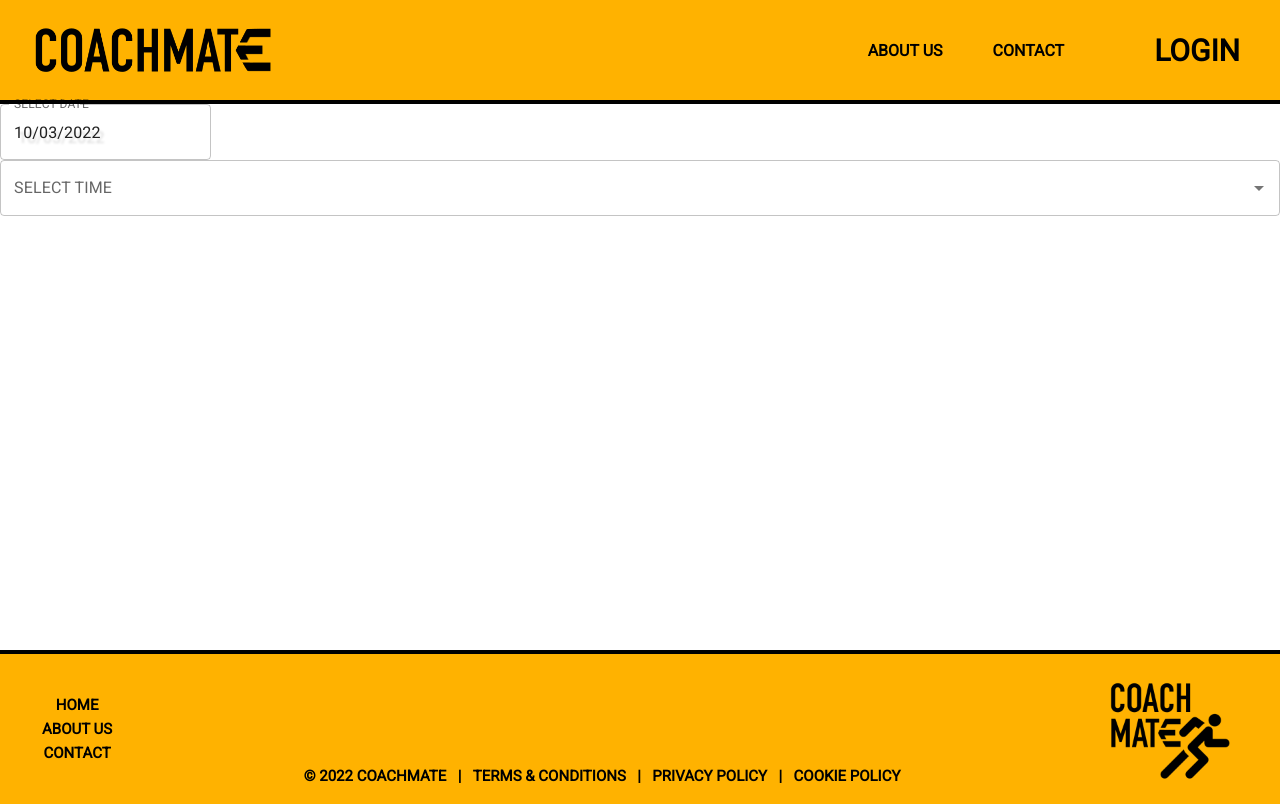
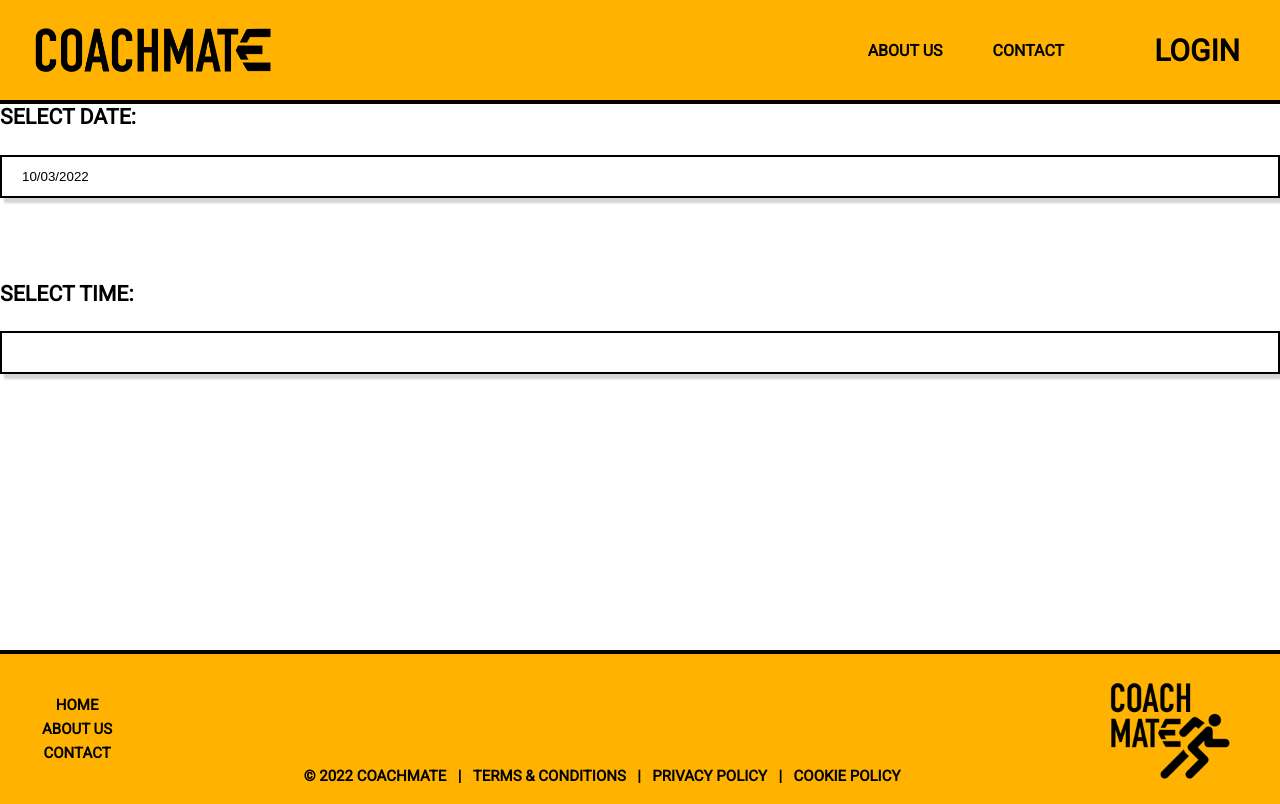
Before and after one commit to The-Collective-unimelb/CoachMate-Backend, a React (Create React App) app in the folder coachmate-frontend/: page /session-picker in a window 1280 px wide. Built offline with nearby package versions, Linux system fonts and the light colour scheme.

Commit message:
update styles

```diff
--- /dev/null
+++ b/coachmate-frontend/src/components/Booking/Session.module.css
@@ -0,0 +1,22 @@
+.box {
+  width: 100%;
+  padding: 12px 20px;
+  margin: 8px 0;
+  display: inline-block;
+  box-sizing: border-box;
+  filter: drop-shadow(4px 5px 1px #d4d4d4);
+  margin-top: 2%;
+  margin-bottom: 5%;
+}
+
+.err {
+  border: 2px solid red;
+}
+
+.valid {
+  border: 2px solid black;
+}
+
+.label {
+    font-size: 16pt;
+}
--- a/coachmate-frontend/src/components/Booking/SessionPicker.js
+++ b/coachmate-frontend/src/components/Booking/SessionPicker.js
@@ -1,10 +1,11 @@
 import { useState } from "react";
-import dayjs from "dayjs";
-import { TextField, Autocomplete } from "@mui/material";
+import { Autocomplete, Box } from "@mui/material";
 import { AdapterDayjs } from "@mui/x-date-pickers/AdapterDayjs";
 import { LocalizationProvider } from "@mui/x-date-pickers/LocalizationProvider";
 import { DatePicker } from "@mui/x-date-pickers";
-import CalendarMonthIcon from "@mui/icons-material/CalendarMonth";
+
+import dayjs from "dayjs";
+import classes from "./Session.module.css";
 
 const minDate = dayjs();
 const maxDate = dayjs().add(5, "month");
@@ -13,25 +14,28 @@ function SessionPicker(props) {
   const [openDate, setOpenDate] = useState(false);
   const [hasError, setHasError] = useState(false);
 
-  const localizedFormat = require("dayjs/plugin/localizedFormat");
-  dayjs.extend(localizedFormat);
+  let dateColor = "green";
+  const popperSx = {
+    "& .MuiPaper-root": {
+      // backgroundColor: "rgba(120, 120, 120, 0.2)",
+    },
+    "& .MuiCalendarPicker-root": {
+      // backgroundColor: "rgba(45, 85, 255, 0.4)",
+    },
+    "& .MuiPickersDay-dayWithMargin": {
+      color: "white",
+      backgroundColor: `${dateColor}`,
+    },
+    // "& .MuiTabs-root": { backgroundColor: "rgba(120, 120, 120, 0.4)" },
+  };
 
   function handleSelectDate(newDate) {
     props.onSelectDate(newDate);
-    console.log(newDate);
-    console.log(minDate);
-    if (newDate < minDate.date() - 1) {
+    if (newDate > minDate.date() - 1 && newDate < maxDate) {
+      setHasError(false);
+    } else {
       setHasError(true);
-    } else if (newDate > maxDate) {
-      setHasError(true);
-    } else {
-      setHasError(false);
     }
-  }
-
-  function handleError() {
-    setOpenDate(false);
-    // handle formatting here
   }
 
   function handleSelectTime(event, newTime) {
@@ -40,61 +44,58 @@ function SessionPicker(props) {
 
   return (
     <LocalizationProvider dateAdapter={AdapterDayjs}>
+      <label htmlFor="date" className={classes["label"]}>
+        Select Date:
+      </label>
       <DatePicker
         open={openDate}
         onOpen={() => setOpenDate(true)}
-        onClose={handleError}
+        onClose={() => setOpenDate(false)}
         value={props.date}
         onChange={handleSelectDate}
         label="Select date"
-        inputFormat="L"
+        inputFormat="MM/DD/YYYY"
         minDate={minDate}
         maxDate={maxDate}
         views={["day"]}
         mask="__/__/____"
-        components={{ OpenPickerIcon: CalendarMonthIcon }}
-        renderInput={(param) => (
-          <TextField
-            {...param}
-            error={hasError}
-            helperText={hasError && "Invalid"}
-            onClick={() => setOpenDate(true)}
-            sx={{ borderImageWidth: "0px" }}
-          />
+        disableHighlightToday
+        PopperProps={{ sx: popperSx }}
+        renderInput={({ inputRef, inputProps, InputProps }) => (
+          <Box>
+            <input
+              ref={inputRef}
+              {...inputProps}
+              id="date"
+              onClick={() => setOpenDate(true)}
+              className={`${classes["box"]} ${
+                hasError ? classes["err"] : classes["valid"]
+              }`}
+            />
+          </Box>
         )}
       />
-      {/* <TimePicker
-        open={openTime}
-        onOpen={() => setOpenTime(true)}
-        onClose={() => setOpenTime(false)}
-        value={props.time}
-        onChange={handleSelectTime}
-        label="Select time"
-        inputFormat="LT"
-        minTime={minTime}
-        maxTime={maxTime}
-        views={["hours"]}
-        PopperProps={{ sx: popperSx }}
-        shouldDisableTime={disableTime}
-        renderInput={(param) => (
-          <TextField
-            {...param}
-            error={hasError}
-            helperText={hasError && "Invalid"}
-            onClick={() => setOpenTime(true)}
-            sx={{
-              borderImageWidth: "5px",
-            }}
-          />
-        )}
-      /> */}
+      <br />
+      <label htmlFor="time" className={classes["label"]}>
+        Select Time:
+      </label>
       <Autocomplete
         value={props.time || null}
         onChange={handleSelectTime}
         options={props.timeOptions}
         isOptionEqualToValue={(option, value) => option.label === value}
-        renderInput={(params) => <TextField {...params} label="Select time" />}
+        renderInput={(params) => (
+          <div ref={params.InputProps.ref}>
+            <input
+              id="time"
+              type="text"
+              {...params.inputProps}
+              className={`${classes["box"]} ${classes["valid"]}`}
+            />
+          </div>
+        )}
       />
+      <br />
     </LocalizationProvider>
   );
 }
--- a/coachmate-frontend/src/components/Booking/SessionType.js
+++ b/coachmate-frontend/src/components/Booking/SessionType.js
@@ -1,10 +1,10 @@
 import {
   FormControlLabel,
   FormControl,
-  FormLabel,
   RadioGroup,
   Radio,
 } from "@mui/material";
+import classes from "./Session.module.css";
 
 function SessionType(props) {
   function handleChange(event) {
@@ -13,7 +13,9 @@ function SessionType(props) {
 
   return (
     <FormControl>
-      <FormLabel id="session-type">Session Type</FormLabel>
+      <label htmlFor="session-type" className={classes["label"]}>
+        Session Type
+      </label>
       <RadioGroup
         aria-labelledby="session-type"
         name="session-type"
```
